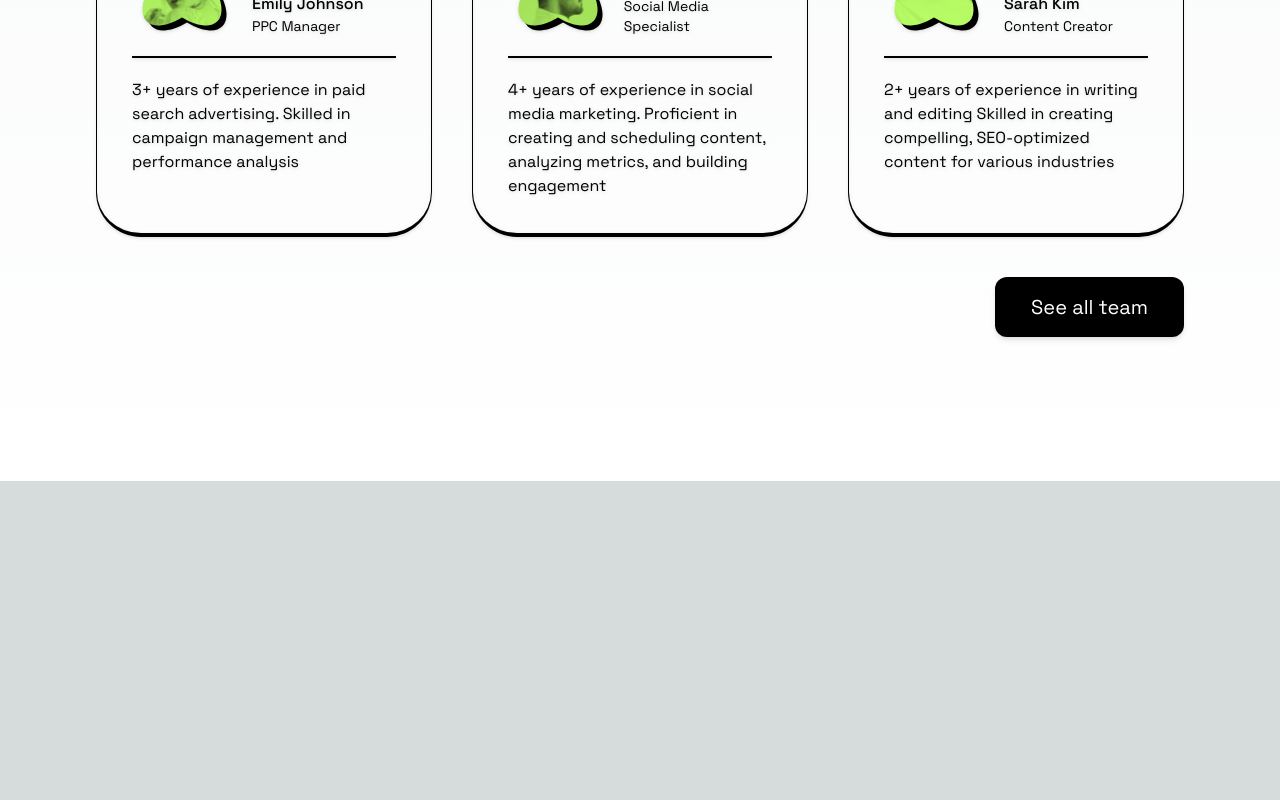
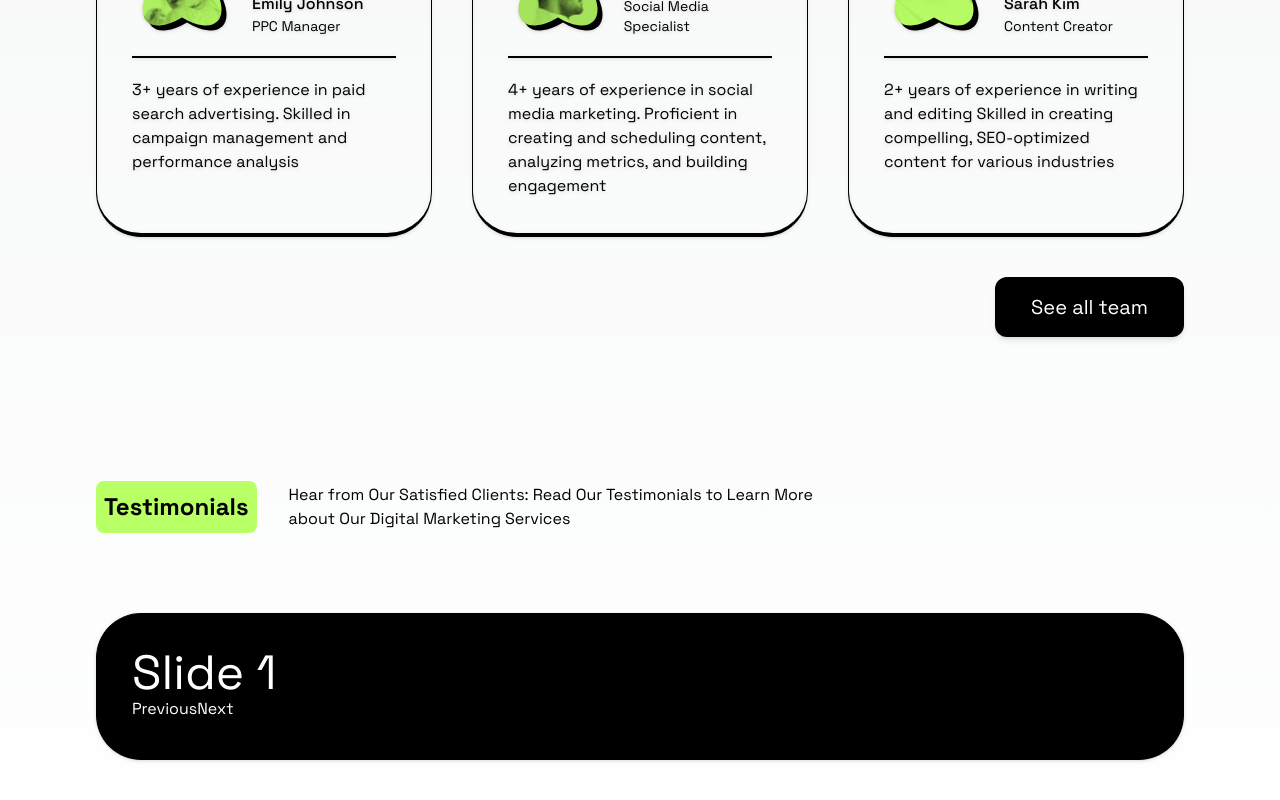
Before and after one commit to Precious-gift/positivus, a Next.js app: page / in a window 1280 px wide. Shown: the part 4923-5723 px from the top of the page. Before the commit the page ends 5404 px from the top, so only its background shows below. Built offline with nearby package versions, Linux system fonts and the light colour scheme.

Commit message:
creation of the testimonial slider

```diff
--- /dev/null
+++ b/app/Testimonial.tsx
@@ -0,0 +1,49 @@
+"use client";
+import { SectionHeader } from "@/components";
+import { sectionList } from "@/constants";
+import React from "react";
+
+const Testimonial = () => {
+  const [currentSlide, setCurrentSlide] = React.useState(0);
+  const slides: string[] = ["Slide 1", "Slide 2", "Slide 3", "Slide 4"];
+  const nextSlide = (n: number) => {
+    setCurrentSlide((prevSlide) => {
+      let newSlide = prevSlide + n;
+      if (newSlide >= slides.length) {
+        return 0;
+      } else if (newSlide < 0) {
+        return slides.length - 1;
+      } else {
+        return newSlide;
+      }
+    });
+  };
+
+  return (
+    <section className="mb-36">
+      <SectionHeader
+        title={sectionList[4].title}
+        description={sectionList[4].description}
+      />
+      <div className="card mt-20 bg-black">
+        <div className="text-white slides">
+          {slides.map((slide, index) => {
+            return (
+              <h1
+                className={`slide text-5xl ${
+                  index === currentSlide ? "block" : "hidden"
+                }`}
+              >
+                {slide}
+              </h1>
+            );
+          })}
+          <a onClick={() => nextSlide(-1)}>Previous</a>
+          <a onClick={() => nextSlide(1)}>Next</a>
+        </div>
+      </div>
+    </section>
+  );
+};
+
+export default Testimonial;
--- a/app/page.tsx
+++ b/app/page.tsx
@@ -4,6 +4,7 @@ import {
   Services,
   WorkingProcess,
   Team,
+  Testimonial,
 } from "@/components";
 import Image from "next/image";
 
@@ -15,6 +16,7 @@ export default function Home() {
       <CaseStudies />
       <WorkingProcess />
       <Team />
+      <Testimonial />
     </div>
   );
 }
--- a/components/index.tsx
+++ b/components/index.tsx
@@ -10,6 +10,7 @@ import WorkingProcess from "./WorkingProcess";
 import ProcessCard from "./ProcessCard";
 import Team from "./Team";
 import TeamCard from "./TeamCard";
+import Testimonial from "@/app/Testimonial";
 
 export {
   Navbar,
@@ -24,4 +25,5 @@ export {
   ProcessCard,
   Team,
   TeamCard,
+  Testimonial,
 };
--- a/constants/index.ts
+++ b/constants/index.ts
@@ -44,6 +44,11 @@ export const sectionList: ServicesInfoProps[] = [
     title: "Team",
     description:
       "Meet the skilled and experienced team behind our successful digital marketing strategies",
+  },
+  {
+    title: "Testimonials",
+    description:
+      "Hear from Our Satisfied Clients: Read Our Testimonials to Learn More about Our Digital Marketing Services",
   },
 ];
 
```
